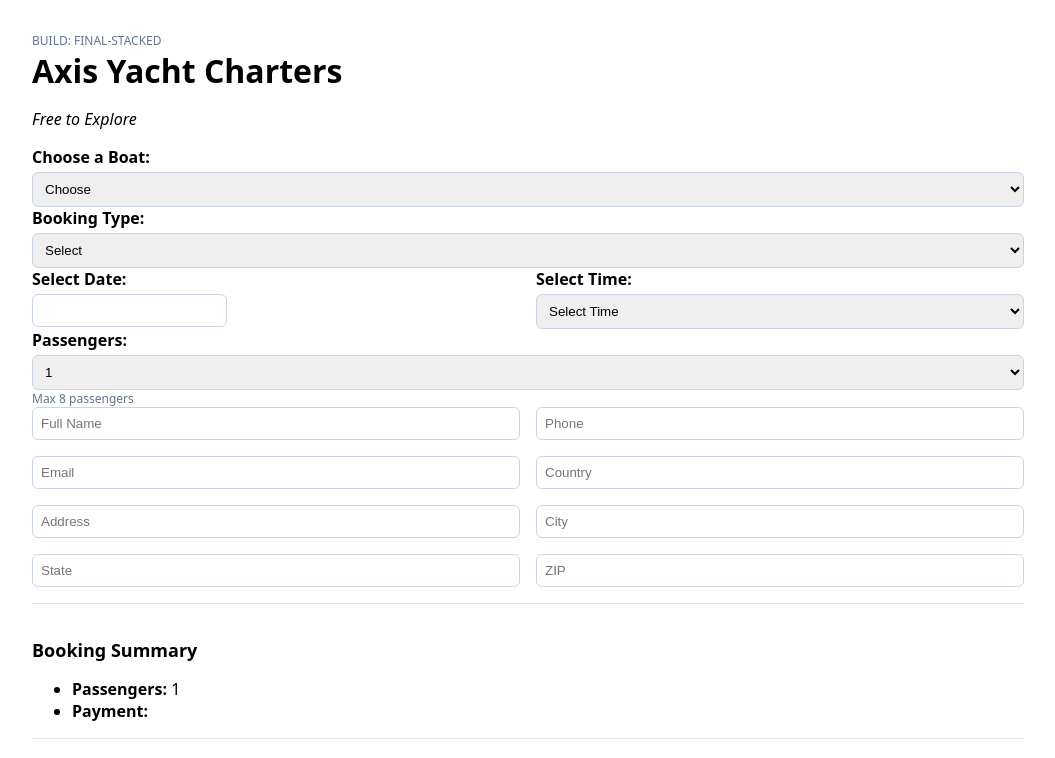
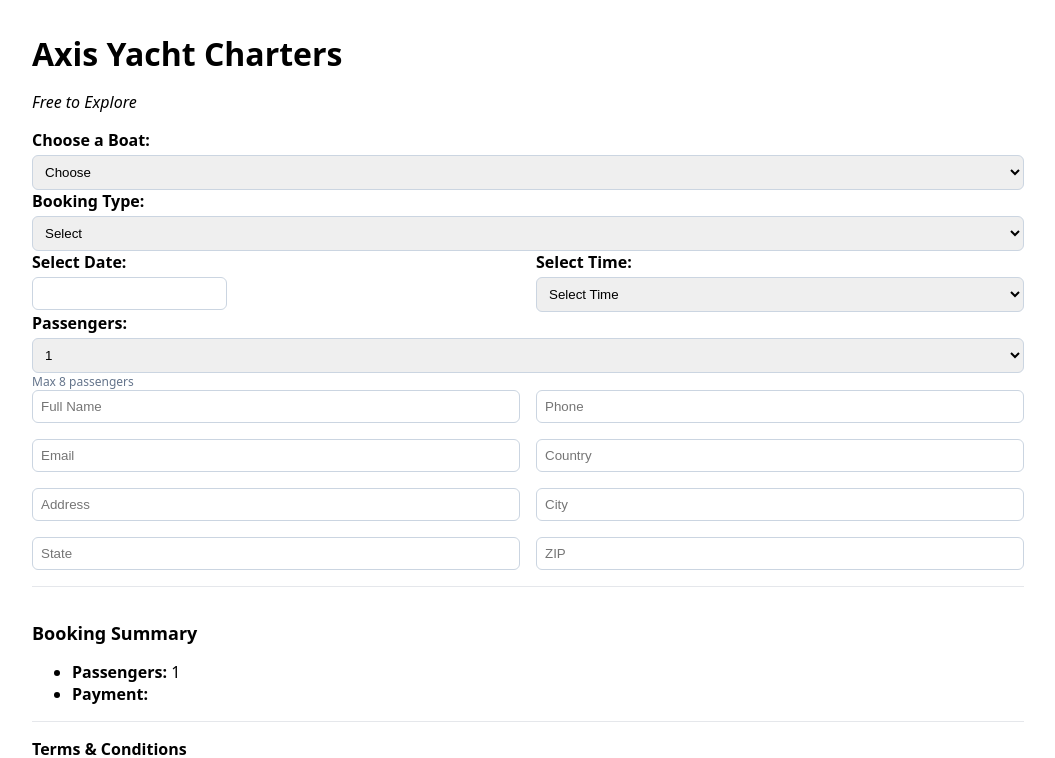
Before and after one commit to drklion/axis-booking-25, a React (Vite) app: page / in a window 1280 px wide. Shown: the top 758 px of the page, without its empty margins (112-1167 px from the left). Built offline with nearby package versions, Linux system fonts and the light colour scheme.

Commit message:
Update App.jsx

```diff
--- a/src/App.jsx
+++ b/src/App.jsx
@@ -185,7 +185,6 @@ Address: ${[info.country, info.address, info.city, info.state, info.zip].filter(
   // --------------- JSX ----------------
   return (
     <form onSubmit={handleSubmit} className="axis-form">
-      <div style={{ fontSize: 12, color: "#64748b" }}>BUILD: FINAL-STACKED</div>
       <h1 className="axis-title">Axis Yacht Charters</h1>
       <p className="axis-sub">Free to Explore</p>
 
```
